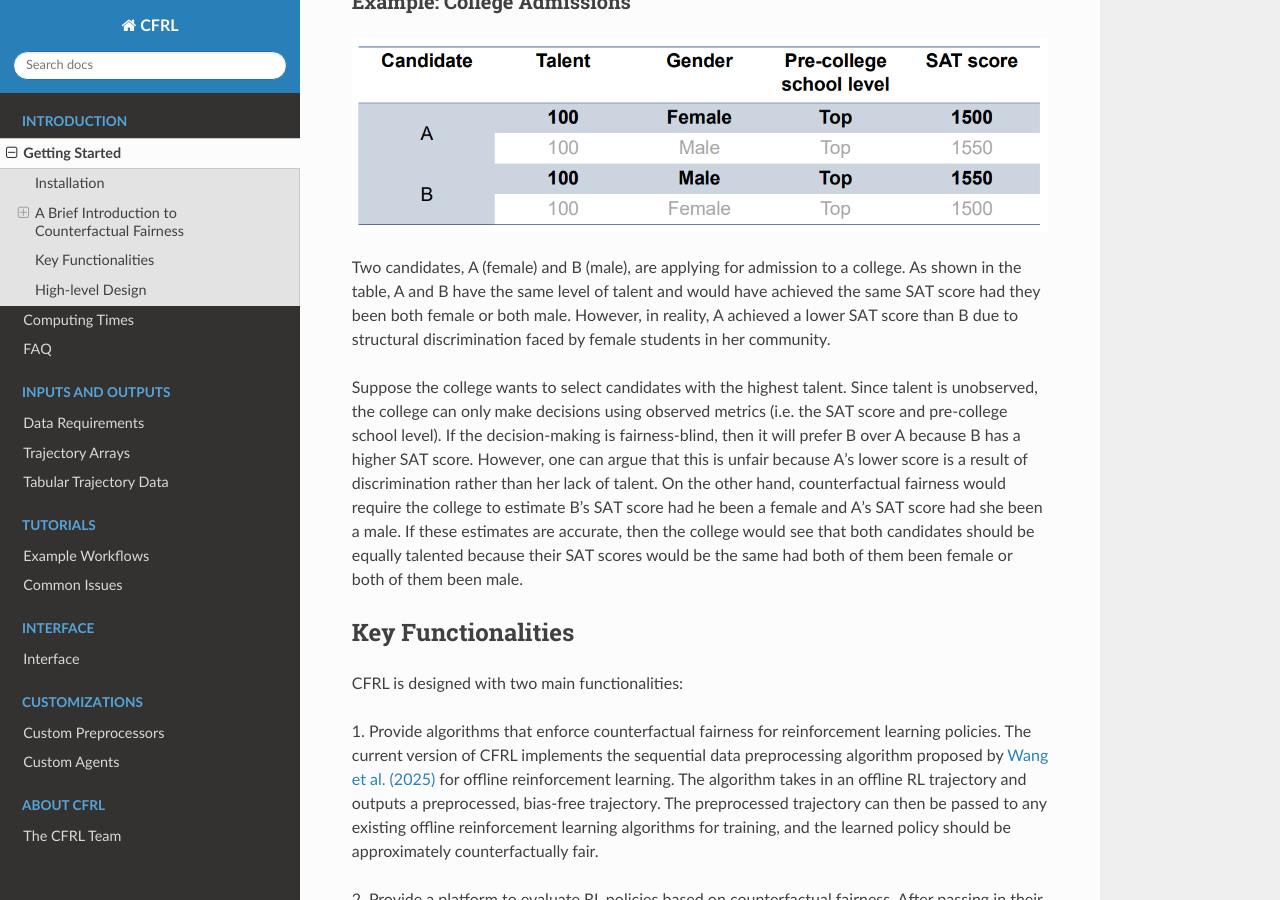
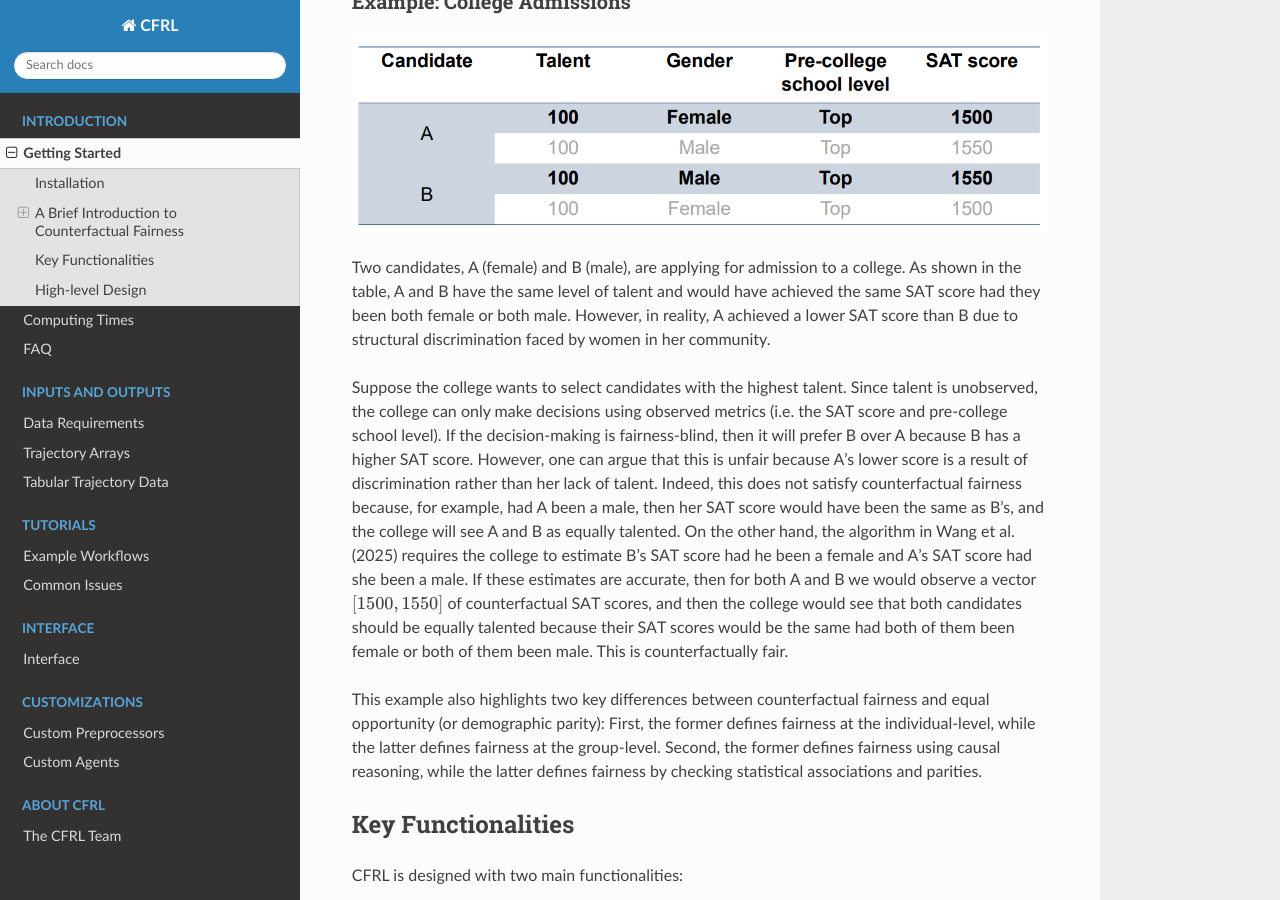
Before and after one commit to zhenkewu/CFRL, a Sphinx documentation site: the page built from docs/source/introduction/getting_started.rst, in a window 1280 px wide and 900 px high, scrolled down 735 px. Built offline with Sphinx 7.4.7 and the Read the Docs theme 3.1.0, drawn with Linux system fonts in a browser that asks for light colours.

Commit message:
Update CF example on documentation

```diff
--- a/docs/source/introduction/getting_started.rst
+++ b/docs/source/introduction/getting_started.rst
@@ -38,18 +38,28 @@ Two candidates, A (female) and B (male), are applying for admission to a college
 As shown in the table, A and B have the
 same level of talent and would have achieved the same SAT score had they been both female or
 both male. However, in reality, A achieved a lower SAT score than B due to structural
-discrimination faced by female students in her community.
+discrimination faced by women in her community.
 
 Suppose the college wants to select candidates with the highest talent.
 Since talent is unobserved, the college can only make decisions using observed
 metrics (i.e. the SAT score and pre-college school level). If the decision-making is
 fairness-blind, then it will prefer B over A because B has a higher SAT score. However,
 one can argue that this is unfair because A's lower score is a result of discrimination
-rather than her lack of talent. On the other hand, counterfactual fairness would require
+rather than her lack of talent. Indeed, this does not satisfy counterfactual fairness
+because, for example, had A been a male, then her SAT score would have been the same
+as B's, and the college will see A and B as equally talented. On the other hand,
+the algorithm in Wang et al. (2025) requires
 the college to estimate B's SAT score had he been a female and A's SAT score had
-she been a male. If these estimates are accurate, then the college would see
+she been a male. If these estimates are accurate, then for both A and B we would
+observe a vector :math:`[1500, 1550]` of counterfactual SAT scores, and then the college would see
 that both candidates should be equally talented because their SAT scores would be the same
-had both of them been female or both of them been male.
+had both of them been female or both of them been male. This is counterfactually fair.
+
+This example also highlights two key differences between counterfactual fairness and
+equal opportunity (or demographic parity): First, the former defines fairness at the
+individual-level, while the latter defines fairness at the group-level. Second, the former
+defines fairness using causal reasoning, while the latter defines fairness by checking
+statistical associations and parities.
 
 Key Functionalities
 -------------------------
```
